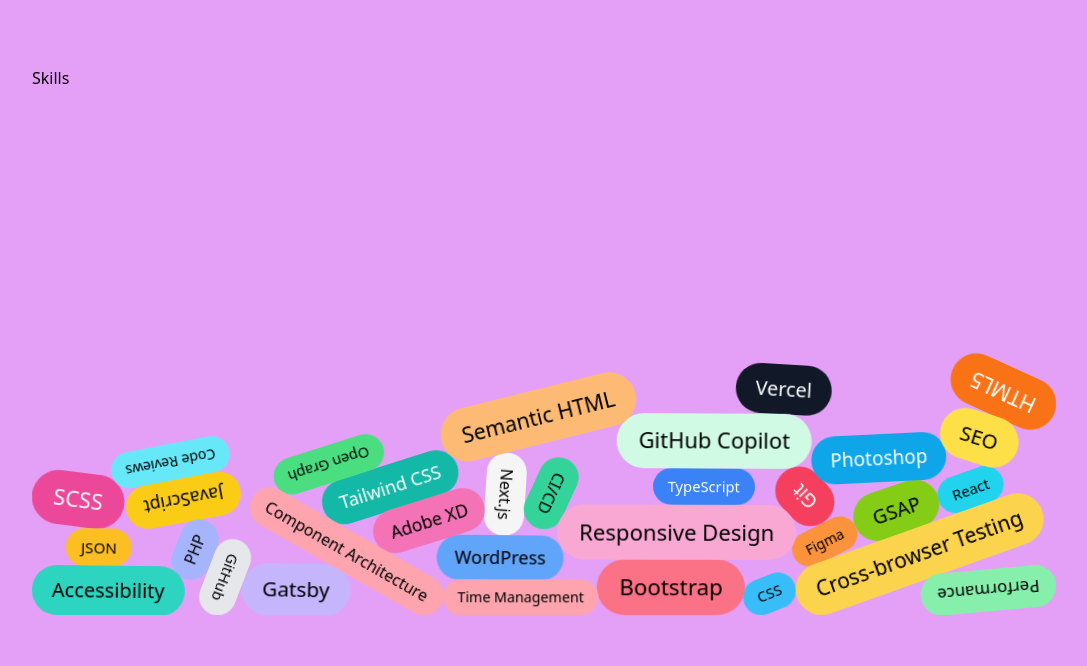
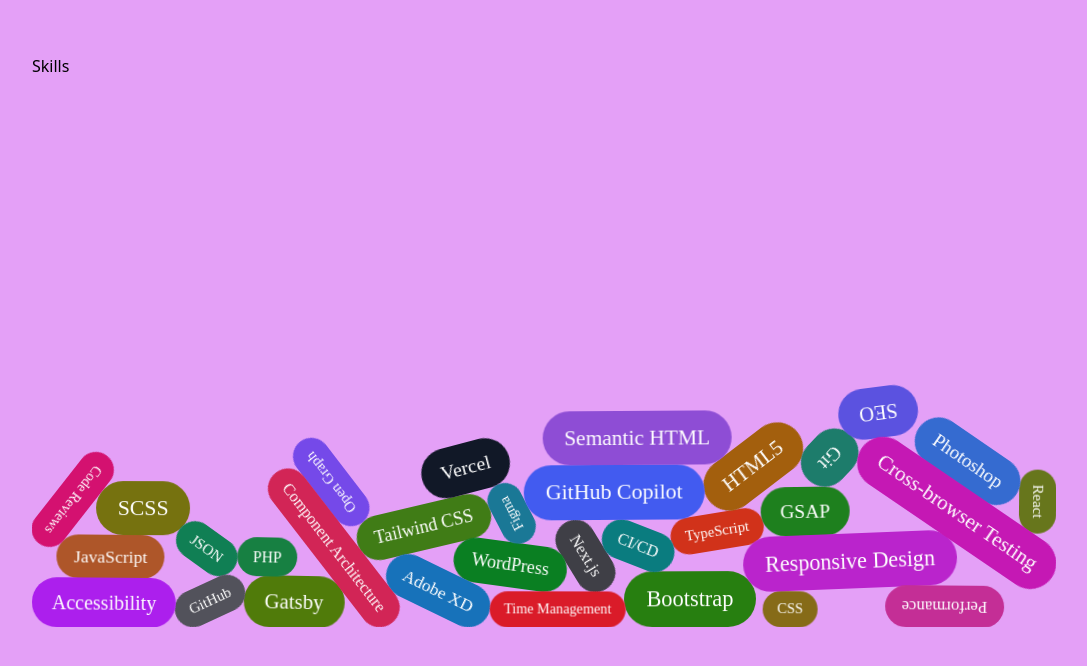
Before and after one commit to v-e-Adam/portfolio, a Next.js app: page / in a window 1280 px wide. Shown: the part 1660-2326 px from the top of the page, without its empty margins (96-1183 px from the left). Built offline with nearby package versions, Linux system fonts and the light colour scheme; a web font is replaced by a local one.

Commit message:
Updates to styling Adding new components to hide content on mobile devices if landscape so content fits on screen

```diff
--- a/app/globals.css
+++ b/app/globals.css
@@ -1,5 +1,7 @@
 @import "tailwindcss";
 @custom-variant mouse (@media (hover: hover) and (pointer: fine));
+@custom-variant phone-landscape (@media (orientation: landscape) and (hover: none) and (pointer: coarse) and (max-height: 500px));
+
 
 @font-face {
   font-family: "Assassin";
@@ -76,3 +78,10 @@
   --font-note: "NoteThis", serif;
   --font-love: "LoveLetter-Regular", serif;
 }
+
+@media (orientation: landscape) and (hover: none) and (pointer: coarse) and (max-height: 500px) {
+  html,
+  body {
+    overflow: hidden;
+  }
+}
--- /dev/null
+++ b/components/FitToScreen.tsx
@@ -0,0 +1,57 @@
+"use client";
+
+import { useEffect, useRef } from "react";
+
+/**
+ * Horizontal (mouse / trackpad) layout only: each panel is exactly one screen
+ * tall, so if its content is still taller than the screen (a short window,
+ * long text) it's scaled down evenly rather than cut off.
+ *
+ * Vertical (touch) layout: does nothing. Panels simply grow with their content.
+ */
+export default function FitToScreen({
+  children,
+}: {
+  children: React.ReactNode;
+}) {
+  const ref = useRef<HTMLDivElement>(null);
+
+  useEffect(() => {
+    const el = ref.current;
+    if (!el) return;
+
+    const horizontal = window.matchMedia(
+      "(hover: hover) and (pointer: fine) and (prefers-reduced-motion: no-preference)"
+    );
+
+    const fit = () => {
+      el.style.transform = "none";
+      if (!horizontal.matches) return;
+      const scale = Math.min(1, el.clientHeight / el.scrollHeight);
+      if (scale < 1) {
+        el.style.transformOrigin = "top center";
+        el.style.transform = `scale(${scale})`;
+      }
+    };
+
+    fit();
+    const observer = new ResizeObserver(fit);
+    observer.observe(el);
+    horizontal.addEventListener("change", fit);
+    document.fonts.ready.then(fit);
+
+    return () => {
+      observer.disconnect();
+      horizontal.removeEventListener("change", fit);
+    };
+  }, []);
+
+  return (
+    <div
+      ref={ref}
+      className="motion-safe:mouse:flex motion-safe:mouse:h-full motion-safe:mouse:flex-col motion-safe:mouse:justify-center-safe"
+    >
+      {children}
+    </div>
+  );
+}
--- a/components/Panel.tsx
+++ b/components/Panel.tsx
@@ -1,28 +1,36 @@
+import FitToScreen from "@/components/FitToScreen";
+
 /**
- * One full-screen step in the horizontal scroll.
- * `color` is blended into the page background as you scroll , and
- * used as the panel's own background in the stacked fallback layout (reduced motion).
+ * One step in the scroll.
+ * `color` is blended into the page background as you scroll, and used as
+ * the panel's own background in the stacked fallback layout (reduced motion).
+ *
+ * Vertical (touch, reduced motion): at least a screen tall, grows with its content.
+ * Horizontal (mouse / trackpad): exactly one screen, side by side.
  */
 export default function Panel({
   children,
   id,
   color,
-  text
+  text,
 }: {
   children: React.ReactNode;
   id?: string;
   color: string;
-  text?:string
+  text?: string;
 }) {
   return (
     <section
       id={id}
       data-color={color}
-      style={{ "--panel-bg": color, "--text-col":text || "#000000" } as React.CSSProperties}
-      className="flex items-center text-(--text-col) justify-center bg-(--panel-bg) p-6 motion-safe:h-lvh motion-safe:w-screen motion-safe:shrink-0 motion-safe:bg-transparent"
-
+      style={
+        { "--panel-bg": color, "--text-col": text || "#000000" } as React.CSSProperties
+      }
+      className="flex min-h-svh items-center justify-center bg-(--panel-bg) px-6 py-16 text-(--text-col) md:px-10 md:py-20 motion-safe:bg-transparent motion-safe:mouse:h-lvh motion-safe:mouse:w-screen motion-safe:mouse:shrink-0 motion-safe:mouse:py-10"
     >
-      <div className="w-full max-w-5xl">{children}</div>
+      <div className="w-full max-w-5xl motion-safe:mouse:h-full">
+        <FitToScreen>{children}</FitToScreen>
+      </div>
     </section>
   );
 }
--- a/components/Skills.tsx
+++ b/components/Skills.tsx
@@ -10,14 +10,23 @@
 
 export type Skill = { name: string; color: string };
 
-/** Picks black or white text, whichever is easier to read on a #rrggbb background */
+/** WCAG relative luminance of one 0-255 colour channel */
+function channel(value: number) {
+  const c = value / 255;
+  return c <= 0.03928 ? c / 12.92 : ((c + 0.055) / 1.055) ** 2.4;
+}
+
+/** Picks white or black text, whichever has more contrast on a #rrggbb background */
 function readableText(hex: string) {
   const m = /^#?([0-9a-f]{6})$/i.exec(hex);
   if (!m) return "#fff";
   const n = parseInt(m[1], 16);
-  const luminance =
-    (0.299 * (n >> 16) + 0.587 * ((n >> 8) & 255) + 0.114 * (n & 255)) / 255;
-  return luminance > 0.6 ? "#000" : "#fff";
+  const L =
+    0.2126 * channel(n >> 16) +
+    0.7152 * channel((n >> 8) & 255) +
+    0.0722 * channel(n & 255);
+  // Contrast with white is 1.05 / (L + 0.05); with black it is (L + 0.05) / 0.05
+  return 1.05 / (L + 0.05) >= (L + 0.05) / 0.05 ? "#fff" : "#000";
 }
 
 /**
@@ -37,15 +46,30 @@
     if (!box) return;
     let width = box.clientWidth;
     let timer: number;
+    const relayout = () => {
+      window.clearTimeout(timer);
+      timer = window.setTimeout(() => setLayoutKey((n) => n + 1), 300);
+    };
     const observer = new ResizeObserver(() => {
       if (box.clientWidth === width) return;
       width = box.clientWidth;
-      window.clearTimeout(timer);
-      timer = window.setTimeout(() => setLayoutKey((n) => n + 1), 250);
+      relayout();
     });
     observer.observe(box);
+
+    // Phones: also re-fit when rotating, once the new screen height has settled
+    const portrait = window.matchMedia("(orientation: portrait)");
+    portrait.addEventListener("change", relayout);
+
+    // Mouse layout: also re-fit when the window height changes. (Not on touch,
+    // where height changes are just the address bar moving.)
+    const mouse = window.matchMedia("(hover: hover) and (pointer: fine)");
+    if (mouse.matches) window.addEventListener("resize", relayout);
+
     return () => {
       observer.disconnect();
+      portrait.removeEventListener("change", relayout);
+      window.removeEventListener("resize", relayout);
       window.clearTimeout(timer);
     };
   }, []);
@@ -70,7 +94,7 @@
       const baseSizes = els.map(() => (0.85 + Math.random() * 0.55) * fit);
       const applySizes = (k: number) => {
         els.forEach((el, i) => {
-          el.style.fontSize = `${Math.max(baseSizes[i] * k, 0.6).toFixed(2)}rem`;
+          el.style.fontSize = `${Math.max(baseSizes[i] * k, 0.5).toFixed(2)}rem`;
         });
       };
       const measure = () =>
@@ -78,10 +102,16 @@
       const area = (list: { w: number; h: number }[]) =>
         list.reduce((sum, s) => sum + (s.w + 8) * (s.h + 8), 0);
 
-      // Everything must fit on screen: if the pills' total area is more than the
-      // box can hold (pills rarely pack tighter than ~45%), shrink them all evenly.
-      const maxHeight = window.innerHeight * 0.7;
-      const available = box.clientWidth * (maxHeight - 40) * 0.45;
+      // Horizontal layout (mouse): the panel is exactly one screen tall, so the
+      // box is capped and the pills shrink evenly until they all fit.
+      // Vertical layout (touch): no cap. The box grows to hold every pill.
+      const horizontal = window.matchMedia(
+        "(hover: hover) and (pointer: fine)"
+      ).matches;
+      const maxHeight = horizontal ? window.innerHeight * 0.7 : Infinity;
+
+      // Pills rarely pack tighter than ~40%, so that's the area we plan for
+      const available = box.clientWidth * (maxHeight - 40) * 0.4;
       applySizes(1);
       let sizes = measure();
       const k = Math.min(1, Math.sqrt(available / area(sizes)));
@@ -90,8 +120,8 @@
         sizes = measure();
       }
 
-      // Box height: just enough for the pills, never taller than the screen allows
-      const needed = area(sizes) / (box.clientWidth * 0.45) + 40;
+      // Box height: just enough for the pills (capped on the horizontal layout)
+      const needed = area(sizes) / (box.clientWidth * 0.4) + 40;
       box.style.height = `${Math.round(Math.min(Math.max(needed, 260), maxHeight))}px`;
 
       let W = box.clientWidth;
@@ -267,7 +297,7 @@
   return (
     <div
       ref={container}
-      className="touch-pan-y flex flex-wrap gap-2 motion-safe:relative motion-safe:block motion-safe:h-[60vh] motion-safe:overflow-hidden"
+      className="touch-pan-y flex flex-wrap gap-2 motion-safe:relative motion-safe:block motion-safe:overflow-hidden"
     >
       {skills.map((skill, i) => (
         <span
@@ -279,7 +309,7 @@
             backgroundColor: skill.color,
             color: readableText(skill.color),
           }}
-          className="select-none whitespace-nowrap rounded-full px-[1em] py-[0.5em] will-change-transform motion-safe:absolute motion-safe:left-0 motion-safe:top-0 motion-safe:opacity-0"
+          className="select-none whitespace-nowrap rounded-full px-[1em] py-[0.5em] will-change-transform motion-safe:absolute motion-safe:left-0 motion-safe:top-0 motion-safe:opacity-0 font-winter"
         >
           {skill.name}
         </span>
--- a/data/projects.ts
+++ b/data/projects.ts
@@ -28,42 +28,42 @@
     bio:"#79BAEC",
     contactText:"",
     contact:"#ffffff",
-    skills:"#ffffff"
+    skills:"#E6F0C3"
   },
   skills: [
-    { name: "TypeScript", color: "#3b82f6" },
-    { name: "JavaScript", color: "#facc15" },
-    { name: "HTML5", color: "#f97316" },
-    { name: "CSS", color: "#38bdf8" },
-    { name: "SCSS", color: "#ec4899" },
-    { name: "React", color: "#22d3ee" },
-    { name: "Next.js", color: "#f5f5f5" },
-    { name: "Gatsby", color: "#c4b5fd" },
-    { name: "Tailwind CSS", color: "#14b8a6" },
-    { name: "Bootstrap", color: "#fb7185" },
-    { name: "GSAP", color: "#84cc16" },
-    { name: "WordPress", color: "#60a5fa" },
-    { name: "PHP", color: "#a5b4fc" },
-    { name: "JSON", color: "#fbbf24" },
-    { name: "Git", color: "#f43f5e" },
-    { name: "GitHub", color: "#e5e7eb" },
-    { name: "Vercel", color: "#111827" },
-    { name: "CI/CD", color: "#34d399" },
-    { name: "Figma", color: "#fb923c" },
-    { name: "Adobe XD", color: "#f472b6" },
-    { name: "Photoshop", color: "#0ea5e9" },
-    { name: "GitHub Copilot", color: "#d1fae5" },
-    { name: "SEO", color: "#fde047" },
-    { name: "Open Graph", color: "#4ade80" },
-    { name: "Semantic HTML", color: "#fdba74" },
-    { name: "Accessibility", color: "#2dd4bf" },
-    { name: "Responsive Design", color: "#f9a8d4" },
-    { name: "Cross-browser Testing", color: "#fcd34d" },
-    { name: "Performance", color: "#86efac" },
-    { name: "Code Reviews", color: "#67e8f9" },
-    { name: "Component Architecture", color: "#fda4af" },
-    { name: "Time Management", color: "#fda4af" },
-  ],
+  { name: "TypeScript", color: "#d1321a" },
+  { name: "JavaScript", color: "#ae5629" },
+  { name: "HTML5", color: "#a35f0d" },
+  { name: "CSS", color: "#866b18" },
+  { name: "SCSS", color: "#76720f" },
+  { name: "React", color: "#67761c" },
+  { name: "Next.js", color: "#3f3f46" },
+  { name: "Gatsby", color: "#507b0a" },
+  { name: "Tailwind CSS", color: "#407c16" },
+  { name: "Bootstrap", color: "#277f10" },
+  { name: "GSAP", color: "#1e801e" },
+  { name: "WordPress", color: "#0a7f22" },
+  { name: "PHP", color: "#178042" },
+  { name: "JSON", color: "#107f54" },
+  { name: "Git", color: "#1d7c6b" },
+  { name: "GitHub", color: "#52525b" },
+  { name: "Vercel", color: "#111827" },
+  { name: "CI/CD", color: "#0a7c7f" },
+  { name: "Figma", color: "#1a7896" },
+  { name: "Adobe XD", color: "#1772ba" },
+  { name: "Photoshop", color: "#356bd0" },
+  { name: "GitHub Copilot", color: "#425bf0" },
+  { name: "SEO", color: "#5b52e0" },
+  { name: "Open Graph", color: "#7549e9" },
+  { name: "Semantic HTML", color: "#8e4dd5" },
+  { name: "Accessibility", color: "#ac1fed" },
+  { name: "Responsive Design", color: "#ba24cc" },
+  { name: "Cross-browser Testing", color: "#c518b4" },
+  { name: "Performance", color: "#c42e96" },
+  { name: "Code Reviews", color: "#d41170" },
+  { name: "Component Architecture", color: "#d22556" },
+  { name: "Time Management", color: "#da1b29" },
+],
 };
 
 export const projects: Project[] = [
```
Also changed, not shown: app/layout.tsx (+6 -7 lines), components/RotateNotice.tsx (added, +30 -0 lines).
